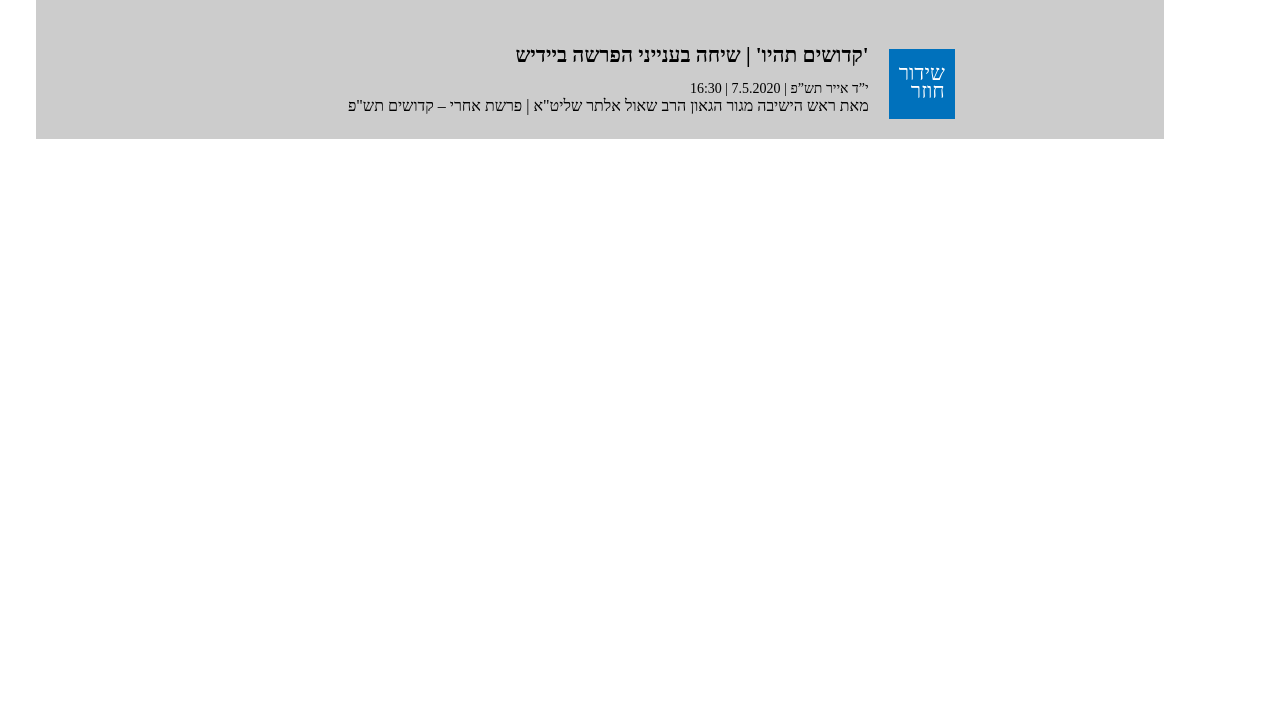
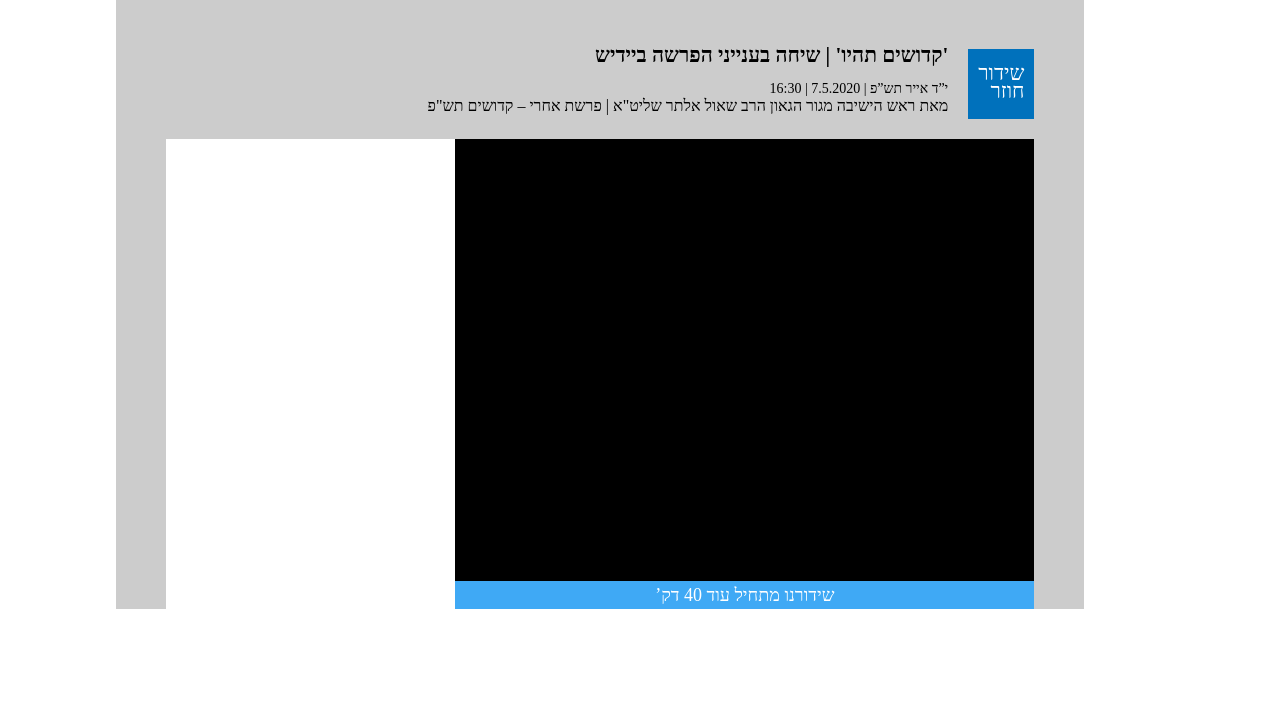
Before and after one commit to MiPony/HtmlTest, a website: page prod/index.html in a window 1280 px wide. Shown: the part 74-800 px from the top of the page. Drawn offline with Linux system fonts and the light colour scheme.

Commit message:
MainBox complete

```diff
--- a/prod/index.html
+++ b/prod/index.html
@@ -47,13 +47,12 @@
 		</div>
 		<div class="mainBox">
 			<div class="sidebar"></div>
-			<div class="complete">
-				<div></div>
-				<bdi>
-					<span>שידורנו מתחיל עוד 40 דק’</span>
-				</bdi>
+			<div dir="rtl" class="FlexTwo">
+				<div  class="complete"></div>
+				<div class="flexText"><span class="text">שידורנו מתחיל עוד 40 דק’  </span></div>
 			</div>
 		</div>
 	</main>
+
 </body>
 </html>
--- a/src/sass/styles.scss
+++ b/src/sass/styles.scss
@@ -60,7 +60,7 @@ header{
 }
 main{
 	display: flex;
-	flex-direction: row;
+	flex-direction: column;
 	background: #ccc;
 }
 .mainH{
@@ -94,3 +94,38 @@ main{
 		font-style: 18px;
 	}
 }
+.mainBox{
+	display: flex;
+	flex-direction: row;
+	padding: 0 50px;
+	height: 470px;
+	.sidebar{
+		flex: 1;
+		background: #fff;
+	}
+	.FlexTwo{
+		flex: 2;
+		display: flex;
+			flex-direction: column;
+			align-items: center;
+		.complete{
+			width: 100%;
+			background: #000;
+			height: 100%;
+		}
+		.flexText{
+			width: 100%;
+			background: #3fa9f5;
+			.text{
+				display: flex;
+				flex-direction: row;
+				justify-content: center;
+				font-size: 18px;
+				line-height: 28px;
+				color: #fff;
+				font-family: 'Heebo Regular';
+			}
+		}
+
+	}
+}
```
Also changed, not shown: images/Email.png (added), images/FB.png (added), images/Messanger.png (added), images/Telega.png (added), images/_Clip Group_.png (added), images/_Group_.png (added), images/_Path_.png (added), images/mes.png (added), prod/styles/styles.css.
